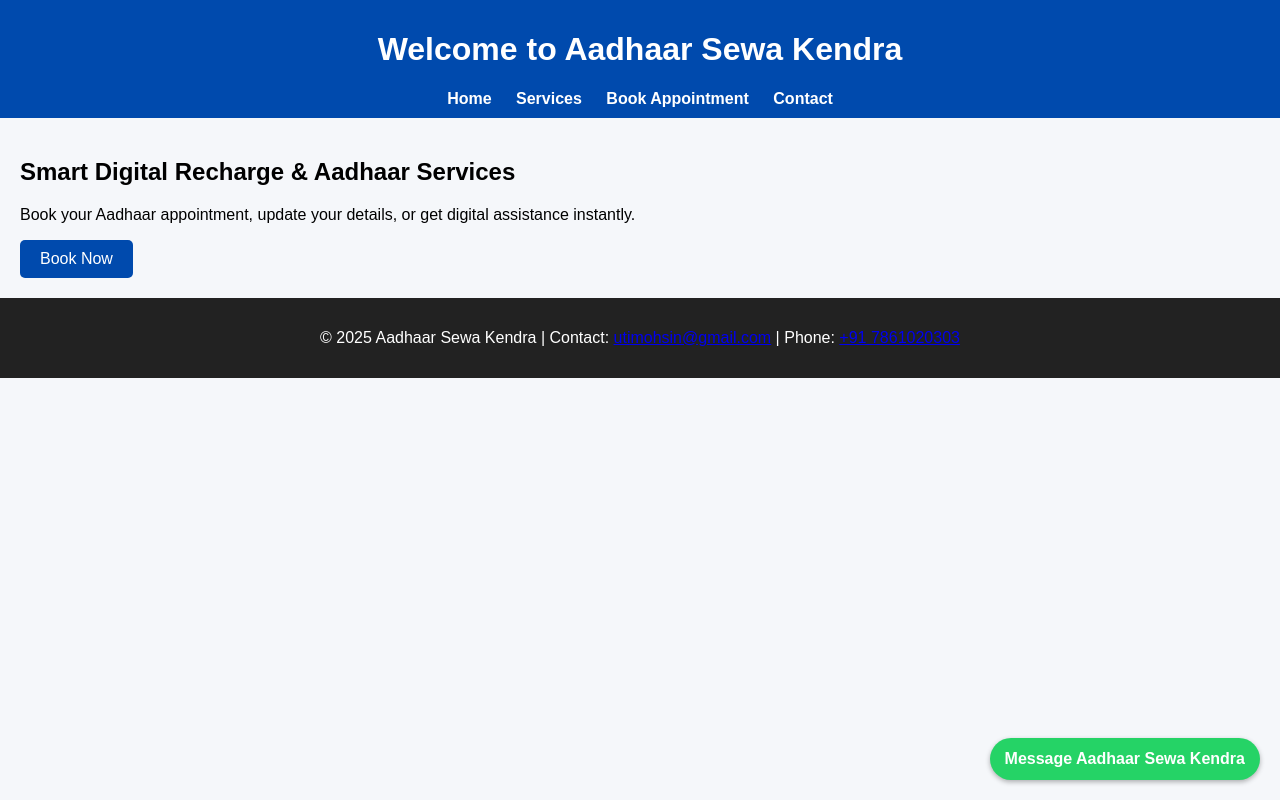
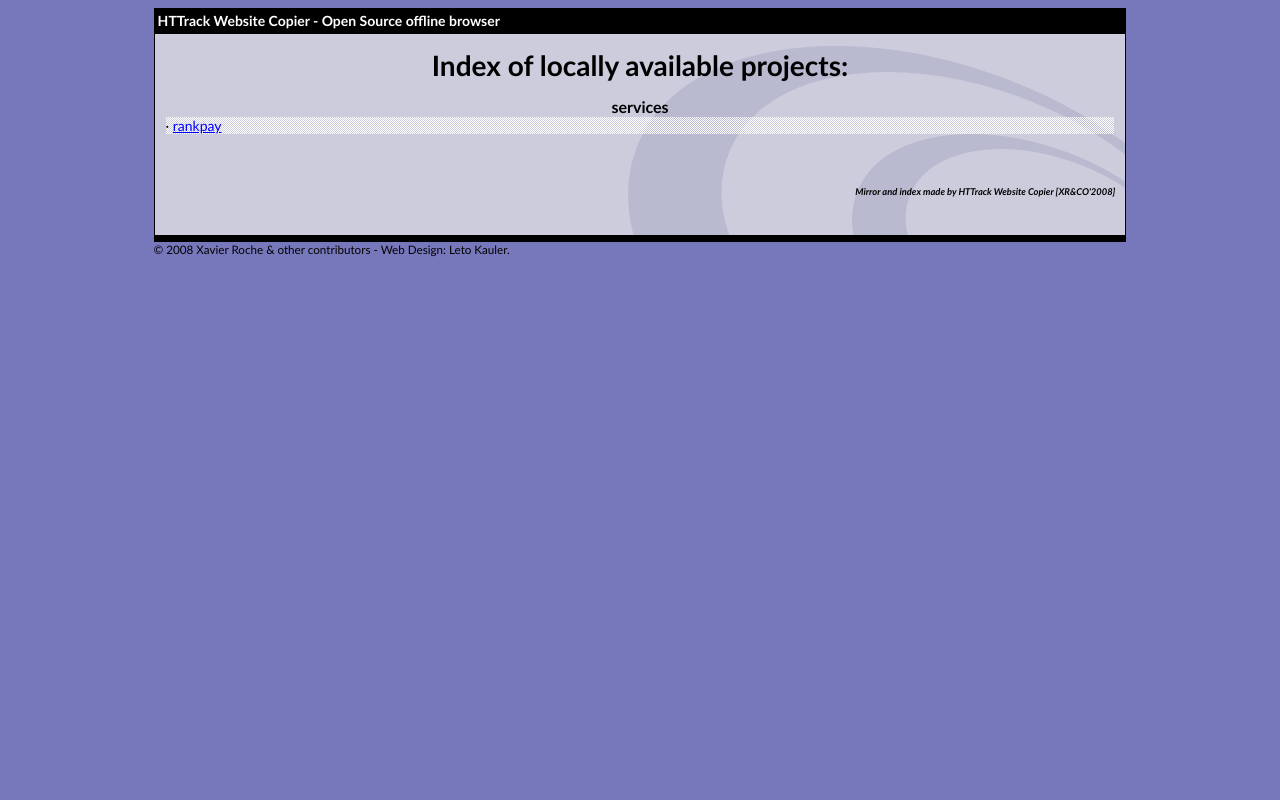
Before and after one commit to utimohsiN/AADHAAR-SEWA-KENDRA, a plain HTML site: page index.html in a window 1280 px wide. Drawn offline with Linux system fonts and the light colour scheme.

Commit message:
Add files via upload

```diff
--- a/index.html
+++ b/index.html
@@ -1,65 +1,138 @@
-<!DOCTYPE html>
-<html lang="en">
+<html xmlns="http://www.w3.org/1999/xhtml" lang="en">
+
 <head>
-  <meta charset="UTF-8">
-  <meta name="viewport" content="width=device-width, initial-scale=1.0">
-  <title>Aadhaar Sewa Kendra</title>
-  <link rel="stylesheet" href="style.css">
+	<meta http-equiv="Content-Type" content="text/html; charset=utf-8" />
+	<meta name="description" content="HTTrack is an easy-to-use website mirror utility. It allows you to download a World Wide website from the Internet to a local directory,building recursively all structures, getting html, images, and other files from the server to your computer. Links are rebuiltrelatively so that you can freely browse to the local site (works with any browser). You can mirror several sites together so that you can jump from one toanother. You can, also, update an existing mirror site, or resume an interrupted download. The robot is fully configurable, with an integrated help" />
+	<meta name="keywords" content="httrack, HTTRACK, HTTrack, winhttrack, WINHTTRACK, WinHTTrack, offline browser, web mirror utility, aspirateur web, surf offline, web capture, www mirror utility, browse offline, local  site builder, website mirroring, aspirateur www, internet grabber, capture de site web, internet tool, hors connexion, unix, dos, windows 95, windows 98, solaris, ibm580, AIX 4.0, HTS, HTGet, web aspirator, web aspirateur, libre, GPL, GNU, free software" />
+	<title>List of available projects - HTTrack Website Copier</title>
+	<!-- Mirror and index made by HTTrack Website Copier/3.49-2 [XR&CO'2014] -->
 
-<meta name="description" content="Aadhaar Sewa Kendra Ghaziabad — Authorized Aadhaar Update Centre in Ghaziabad, Uttar Pradesh. Book appointments, update Aadhaar details, and get digital services. Open daily 8 AM to 8 PM.">
-<meta name="keywords" content="Aadhaar Sewa Kendra, Ghaziabad Aadhaar Center, Aadhaar Update, UIDAI Ghaziabad, Aadhaar appointment, Aadhaar center near me">
-<meta name="author" content="Aadhaar Sewa Kendra Ghaziabad">
-<script type="application/ld+json">
-{
-  "@context": "https://schema.org",
-  "@type": "GovernmentOffice",
-  "name": "Aadhaar Sewa Kendra Ghaziabad",
-  "image": "https://utimohsin.github.io/AADHAAR-SEWA-KENDRA/logo.png",
-  "address": {
-    "@type": "PostalAddress",
-    "addressLocality": "Ghaziabad",
-    "addressRegion": "Uttar Pradesh",
-    "addressCountry": "India"
-  },
-  "geo": {
-    "@type": "GeoCoordinates",
-    "latitude": "28.6692",
-    "longitude": "77.4538"
-  },
-  "url": "https://utimohsin.github.io/AADHAAR-SEWA-KENDRA/",
-  "telephone": "+917861020303",
-  "email": "utimohsin@gmail.com",
-  "openingHours": "Mo-Su 08:00-20:00",
-  "sameAs": [
-    "https://wa.me/917861020303"
-  ]
+	<style type="text/css">
+	<!--
+
+body {
+	margin: 0;  padding: 0;  margin-bottom: 15px;  margin-top: 8px;
+	background: #77b;
 }
-</script>
+body, td {
+	font: 14px "Trebuchet MS", Verdana, Arial, Helvetica, sans-serif;
+	}
+
+#subTitle {
+	background: #000;  color: #fff;  padding: 4px;  font-weight: bold;
+	}
+
+#siteNavigation a, #siteNavigation .current {
+	font-weight: bold;  color: #448;
+	}
+#siteNavigation a:link    { text-decoration: none; }
+#siteNavigation a:visited { text-decoration: none; }
+
+#siteNavigation .current { background-color: #ccd; }
+
+#siteNavigation a:hover   { text-decoration: none;  background-color: #fff;  color: #000; }
+#siteNavigation a:active  { text-decoration: none;  background-color: #ccc; }
+
+
+a:link    { text-decoration: underline;  color: #00f; }
+a:visited { text-decoration: underline;  color: #000; }
+a:hover   { text-decoration: underline;  color: #c00; }
+a:active  { text-decoration: underline; }
+
+#pageContent {
+	clear: both;
+	border-bottom: 6px solid #000;
+	padding: 10px;  padding-top: 20px;
+	line-height: 1.65em;
+	background-image: url(backblue.gif);
+	background-repeat: no-repeat;
+	background-position: top right;
+	}
+
+#pageContent, #siteNavigation {
+	background-color: #ccd;
+	}
+
+
+.imgLeft  { float: left;   margin-right: 10px;  margin-bottom: 10px; }
+.imgRight { float: right;  margin-left: 10px;   margin-bottom: 10px; }
+
+hr { height: 1px;  color: #000;  background-color: #000;  margin-bottom: 15px; }
+
+h1 { margin: 0;  font-weight: bold;  font-size: 2em; }
+h2 { margin: 0;  font-weight: bold;  font-size: 1.6em; }
+h3 { margin: 0;  font-weight: bold;  font-size: 1.3em; }
+h4 { margin: 0;  font-weight: bold;  font-size: 1.18em; }
+
+.blak { background-color: #000; }
+.hide { display: none; }
+.tableWidth { min-width: 400px; }
+
+.tblRegular       { border-collapse: collapse; }
+.tblRegular td    { padding: 6px;  background-image: url(fade.gif);  border: 2px solid #99c; }
+.tblHeaderColor, .tblHeaderColor td { background: #99c; }
+.tblNoBorder td   { border: 0; }
+
+
+// -->
+</style>
 
 </head>
+
 <body>
-<header>
-  <h1>Welcome to Aadhaar Sewa Kendra</h1>
-  <nav>
-    <a href="index.html">Home</a>
-    <a href="services.html">Services</a>
-    <a href="appointment.html">Book Appointment</a>
-    <a href="contact.html">Contact</a>
-  </nav>
-</header>
-<main>
+<table width="76%" border="0" align="center" cellspacing="0" cellpadding="3" class="tableWidth">
+	<tr>
+	<td id="subTitle">HTTrack Website Copier - Open Source offline browser</td>
+	</tr>
+</table>
+<table width="76%" border="0" align="center" cellspacing="0" cellpadding="0" class="tableWidth">
+<tr class="blak">
+<td>
+	<table width="100%" border="0" align="center" cellspacing="1" cellpadding="0">
+	<tr>
+	<td colspan="6">
+		<table width="100%" border="0" align="center" cellspacing="0" cellpadding="10">
+		<tr>
+		<td id="pageContent">
+<!-- ==================== End prologue ==================== -->
 
-<section class="hero">
-  <h2>Smart Digital Recharge & Aadhaar Services</h2>
-  <p>Book your Aadhaar appointment, update your details, or get digital assistance instantly.</p>
-  <a class="btn" href="appointment.html">Book Now</a>
-</section>
 
-</main>
-<footer>
-  <p>© 2025 Aadhaar Sewa Kendra | Contact: <a href="mailto:utimohsin@gmail.com">utimohsin@gmail.com</a> | Phone: <a href="tel:+917861020303">+91 7861020303</a></p>
-  <a class="whatsapp-float" href="https://wa.me/917861020303" target="_blank">Message Aadhaar Sewa Kendra</a>
-</footer>
-<script src="script.js"></script>
+<h1 ALIGN=Center>Index of locally available projects:</H1>
+  <table border="0" width="100%" cellspacing="1" cellpadding="0">
+		<TH>
+		<BR/>
+			services
+		</TH>
+		<TR>
+		  <TD BACKGROUND="fade.gif">
+                    &middot; <A HREF="rankpay/index.html">rankpay</A>
+   		  </TD>
+		</TR>
+	</TABLE>
+	<BR>
+	<H6 ALIGN="RIGHT">
+         <I>Mirror and index made by HTTrack Website Copier [XR&CO'2008]</I>
+	</H6>
+	<!-- Mirror and index made by HTTrack Website Copier/3.49-2 [XR&CO'2014] -->
+	<!-- Thanks for using HTTrack Website Copier! -->
+
+<!-- ==================== Start epilogue ==================== -->
+		</td>
+		</tr>
+		</table>
+	</td>
+	</tr>
+	</table>
+</td>
+</tr>
+</table>
+
+<table width="76%" border="0" align="center" valign="bottom" cellspacing="0" cellpadding="0">
+	<tr>
+	<td id="footer"><small>&copy; 2008 Xavier Roche & other contributors - Web Design: Leto Kauler.</small></td>
+	</tr>
+</table>
+
 </body>
+
 </html>
```
Also changed, not shown: backblue.gif (added), fade.gif (added), 1 other file.
